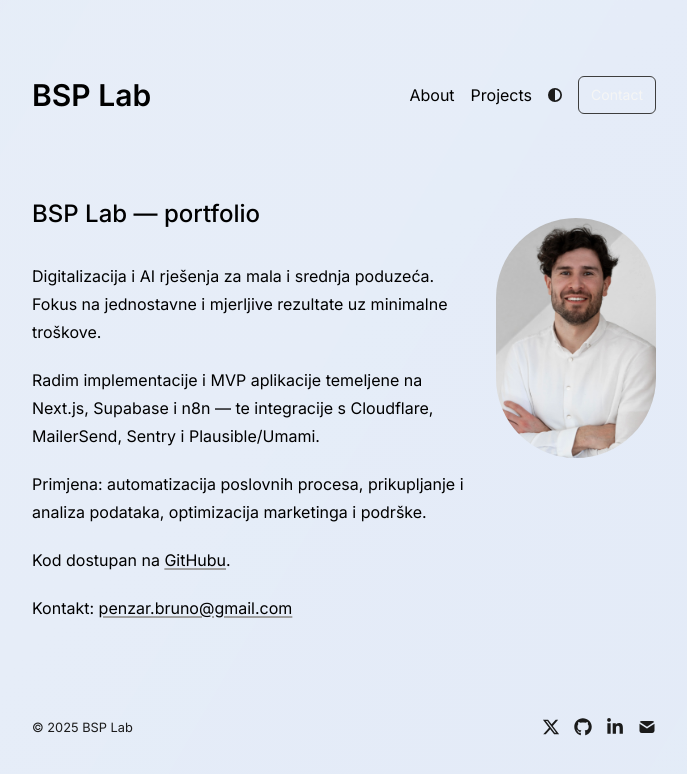
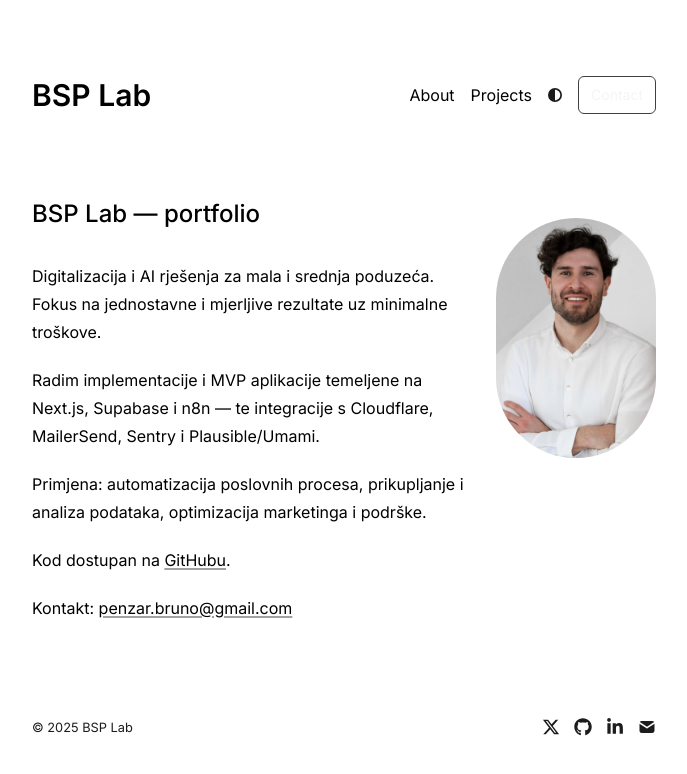
Before and after one commit to BPenzar/bsp-lab, a Next.js app: page / in a window 1280 px wide. Shown: the top 774 px of the page, without its empty margins (296-983 px from the left). Built offline with nearby package versions, Linux system fonts and the light colour scheme.

Commit message:
Update globals.css

```diff
--- a/app/globals.css
+++ b/app/globals.css
@@ -5,73 +5,32 @@
 @custom-variant dark (&:where(.dark, .dark *));
 
 
-/* Suptilan dinamični gradient koji "diše" */
-@keyframes gradientShift {
-  0%   { background-position: 0% 50%; }
-  50%  { background-position: 100% 50%; }
-  100% { background-position: 0% 50%; }
+//* Statik: vrlo taman navy, bez "sheen" i bez bandinga */
+.deep-navy {
+  background: linear-gradient(
+    135deg,
+    #070b12 0%,
+    #0a0f17 35%,
+    #0c1521 60%,
+    #070b12 100%
+  );
+  background-attachment: fixed;
 }
 
-.dynamic-gradient {
-  /* 4 nijanse → vrlo suptilno; nema kričavih boja */
-  background: linear-gradient(-45deg, #0f172a, #1e293b, #0b3b69, #0f2e5c);
-  background-size: 400% 400%;
-  animation: gradientShift 18s ease-in-out infinite;
+/* Opcionalno: gotovo neprimjetna mikro-animacija (ako želiš mrvicu "života") */
+@keyframes microDrift {
+  0%   { background-position: 49% 51%; }
+  50%  { background-position: 51% 49%; }
+  100% { background-position: 49% 51%; }
+}
+.deep-navy.micro {
+  background-size: 120% 120%;
+  animation: microDrift 160s ease-in-out infinite;
 }
 
-/* Svjetlija varijanta za light mode, automatski */
-@media (prefers-color-scheme: light) {
-  .dynamic-gradient {
-    background: linear-gradient(-45deg, #f8fafc, #e2e8f0, #dbeafe, #e0e7ff);
-    background-size: 400% 400%;
-    animation: gradientShift 22s ease-in-out infinite;
-  }
-}
-
-/* Blaga vinjeta da sadržaj bude čitkiji */
-body.vignette::before {
-  content: "";
-  position: fixed;
-  inset: 0;
-  pointer-events: none;
-  background: radial-gradient(1200px 600px at 70% 10%, transparent 0%, rgba(0,0,0,0.15) 80%);
-  z-index: 0; /* ispod sadržaja */
-}
-
-/* Tamni, suptilni navy gradient koji polako "diše" */
-@keyframes drift {
-  0%   { background-position: 0% 50%; }
-  50%  { background-position: 100% 50%; }
-  100% { background-position: 0% 50%; }
-}
-
-.bg-drift {
-  /* nijanse: vrlo tamni navy s blagim plavo-sivim prijelazima */
-  background: linear-gradient(135deg, #0b1220, #0f1b2d, #132238, #0a0f1a);
-  background-size: 300% 300%;
-  animation: drift 40s ease-in-out infinite;
-}
-
-/* Suptilna dijagonalna "sheen" traka za dubinu (vrlo blago) */
-.bg-drift::after {
-  content: "";
-  position: fixed;
-  inset: 0;
-  pointer-events: none;
-  background: linear-gradient(120deg, rgba(255,255,255,0.04), rgba(255,255,255,0.0) 35%, rgba(255,255,255,0.03) 65%, rgba(255,255,255,0.0));
-  mix-blend-mode: soft-light;
-}
-
-/* Light mode varijanta (ako netko forsira svjetlo) – i dalje vrlo suptilna */
-@media (prefers-color-scheme: light) {
-  .bg-drift {
-    background: linear-gradient(135deg, #e9eef7, #e6edf8, #e2eaf6, #e9eef7);
-    background-size: 300% 300%;
-    animation: drift 45s ease-in-out infinite;
-  }
-  .bg-drift::after {
-    background: linear-gradient(120deg, rgba(0,0,0,0.06), rgba(0,0,0,0.0) 35%, rgba(0,0,0,0.05) 65%, rgba(0,0,0,0.0));
-  }
+/* Poštuje OS postavku smanjene animacije */
+@media (prefers-reduced-motion: reduce) {
+  .deep-navy.micro { animation: none; }
 }
 
 
```
